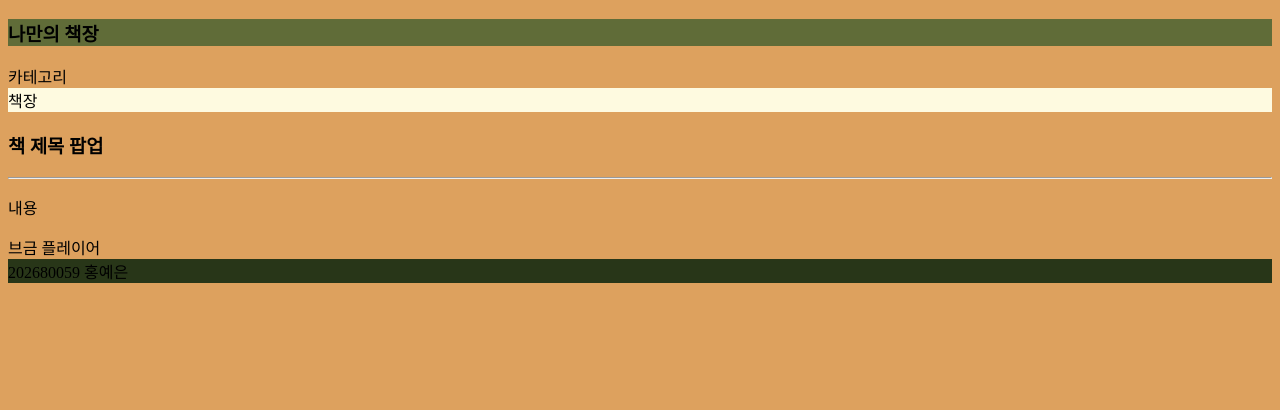
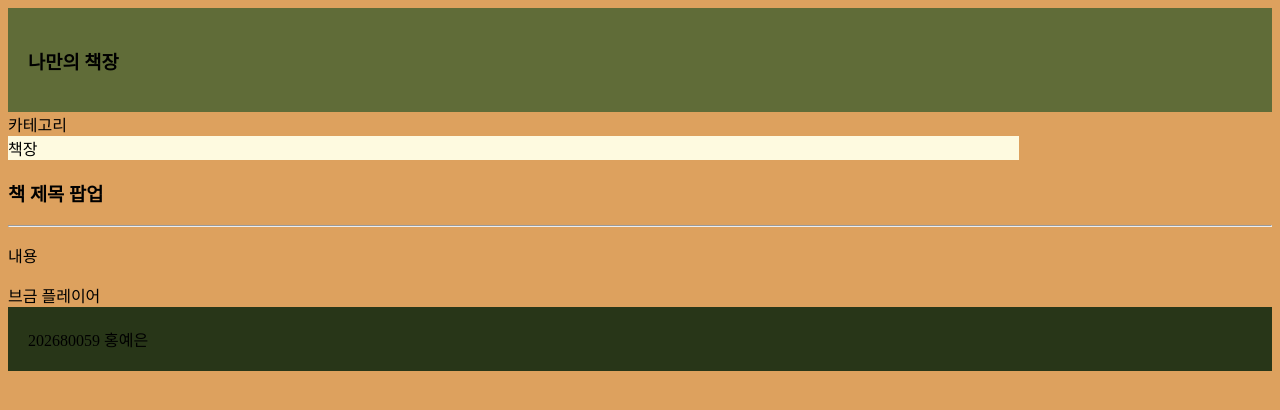
Before and after one commit to sallygamer07/WPWork2026, a plain HTML site: page index.html in a window 1280 px wide. Drawn offline with Linux system fonts and the light colour scheme.

Commit message:
Add display properties to CSS elements

```diff
--- a/style.css
+++ b/style.css
@@ -2,18 +2,27 @@ html {
 }
 
 body {
+  display: block;
   background-color: #DDA15E;
 }
 
 section {
+  display: block;
+  width: 80%;
+  height: 80%;
   background-color: #FEFAE0;
 }
 
 header {
+  display: flex;
+  position: sticky;
+  padding: 20px;
   background-color: #606C38;
 }
 
 footer {
+  display: block;
+  padding: 20px;
   background-color: #283618;
 }
 
```
